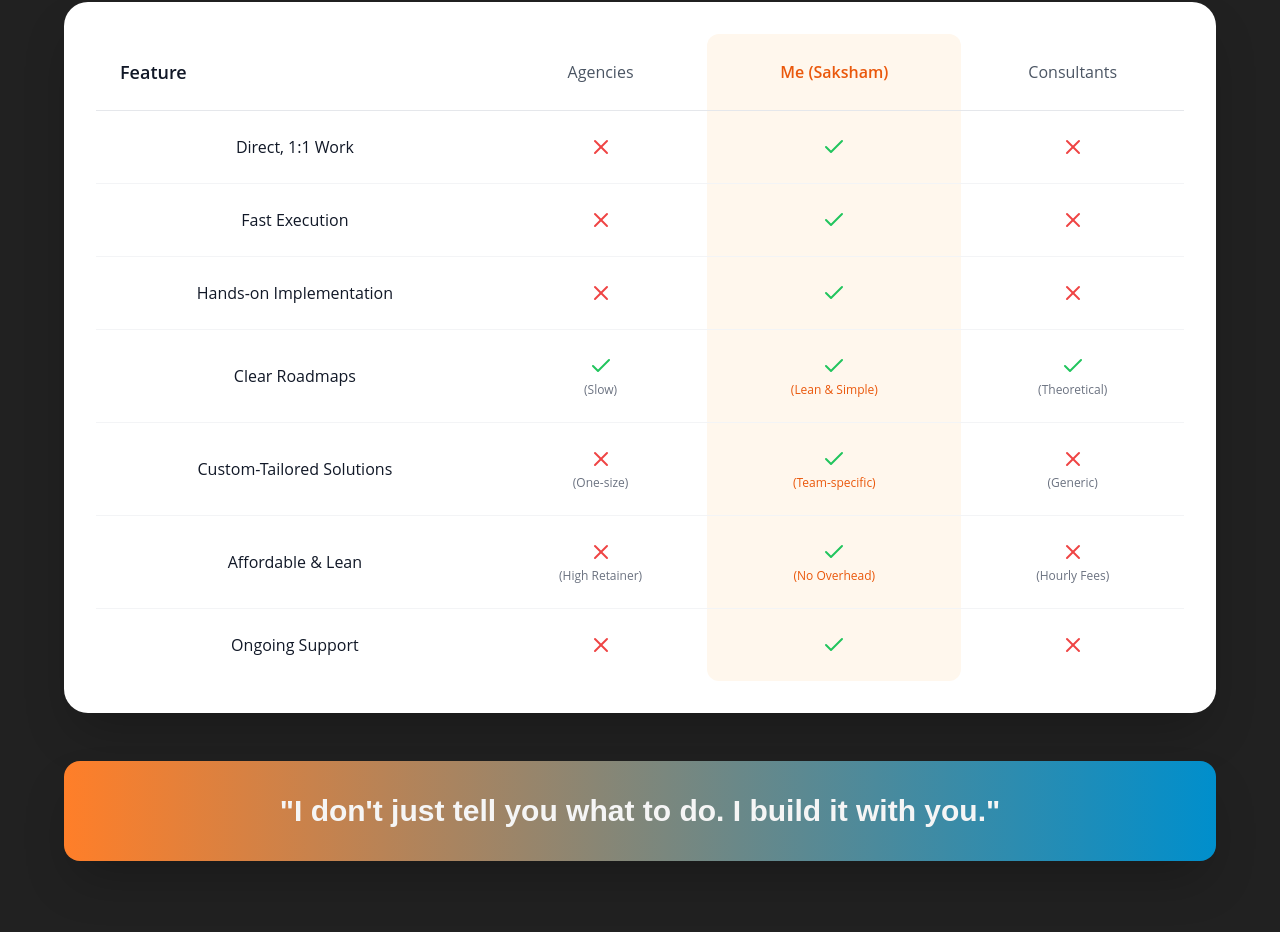
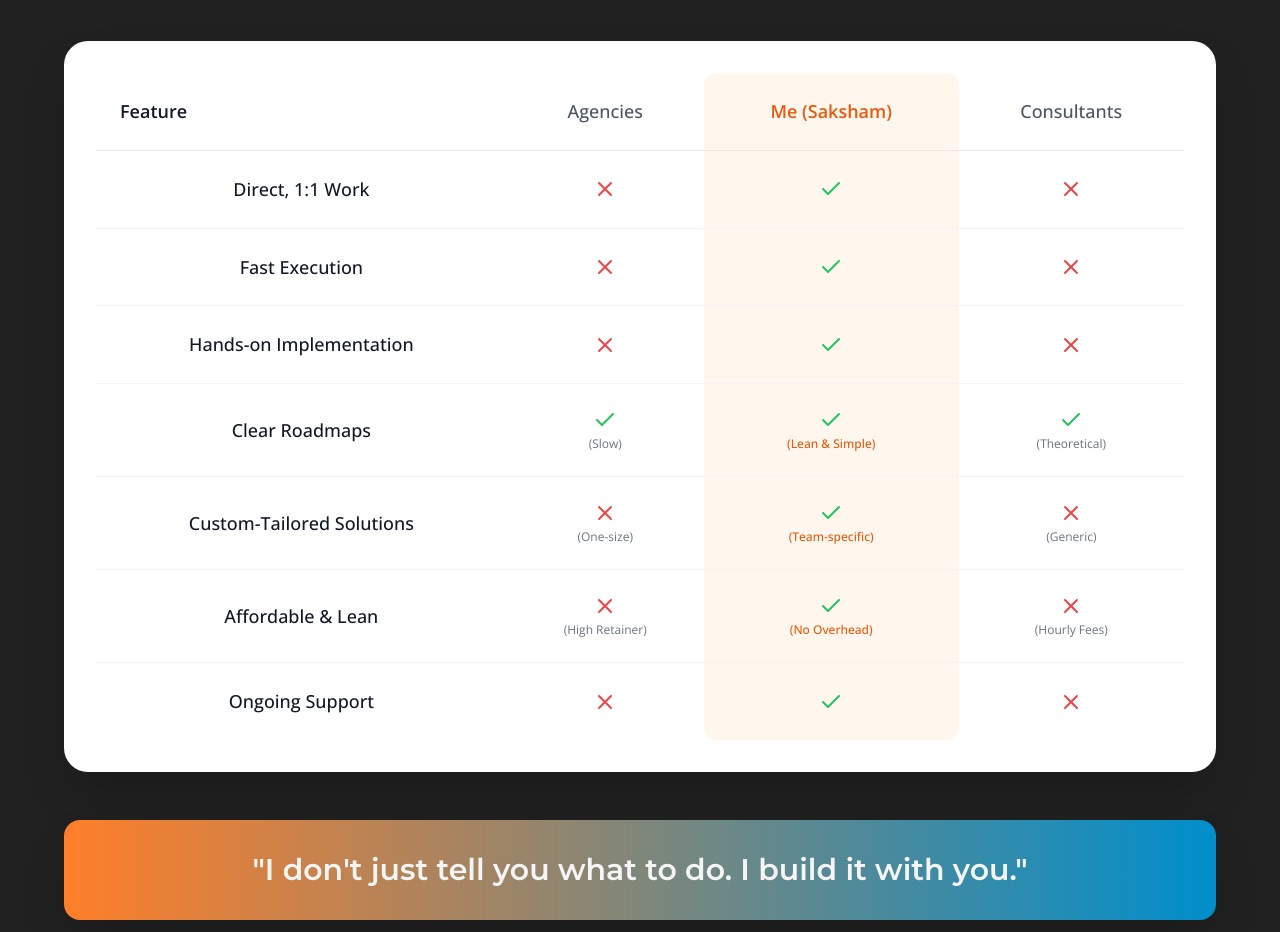
Before and after one commit to SakshamChauhan23/growth-sprint-studio, a React (Vite) app: page / in a window 1280 px wide. Shown: the part 2938-3870 px from the top of the page. Built offline with nearby package versions, Linux system fonts and the light colour scheme.

Commit message:
Apply Brand Guidelines
Updated website styles to adhere to new brand guidelines, including color palette and typography. Ensured consistent application of fonts (Inter, Open Sans, Montserrat) and colors (Teal-Blue, Vibrant Orange, Neutral Dark, Neutral Light) across the site.

```diff
--- a/index.html
+++ b/index.html
@@ -6,6 +6,11 @@
     <title>growth-sprint-studio</title>
     <meta name="description" content="Lovable Generated Project" />
     <meta name="author" content="Lovable" />
+
+    <!-- Google Fonts -->
+    <link rel="preconnect" href="https://fonts.googleapis.com">
+    <link rel="preconnect" href="https://fonts.gstatic.com" crossorigin>
+    <link href="https://fonts.googleapis.com/css2?family=Inter:wght@400;600;700&family=Open+Sans:wght@400;500;600&family=Montserrat:wght@400;500;600&display=swap" rel="stylesheet">
 
     <meta property="og:title" content="growth-sprint-studio" />
     <meta property="og:description" content="Lovable Generated Project" />
--- a/src/index.css
+++ b/src/index.css
@@ -102,15 +102,43 @@ All colors MUST be HSL.
   body {
     @apply bg-background text-foreground;
     font-family: 'Open Sans', sans-serif;
+    font-size: 18px;
+    line-height: 1.6;
   }
 
   h1, h2, h3, h4, h5, h6 {
     font-family: 'Inter', sans-serif;
-    font-weight: 600;
+    font-weight: 700;
+  }
+
+  h1 {
+    @apply text-hero;
+  }
+
+  h2 {
+    @apply text-heading;
   }
 
   .accent-text {
     font-family: 'Montserrat', sans-serif;
     font-weight: 500;
   }
+
+  .quote-text {
+    font-family: 'Montserrat', sans-serif;
+    font-weight: 500;
+    @apply text-quote;
+  }
+
+  .quote-text-lg {
+    font-family: 'Montserrat', sans-serif;
+    font-weight: 500;
+    @apply text-quote-lg;
+  }
+
+  .btn-primary {
+    font-family: 'Inter', sans-serif;
+    font-weight: 700;
+    font-size: 18px;
+  }
 }
--- a/tailwind.config.ts
+++ b/tailwind.config.ts
@@ -18,6 +18,18 @@ export default {
 			}
 		},
 		extend: {
+			fontFamily: {
+				'inter': ['Inter', 'sans-serif'],
+				'opensans': ['Open Sans', 'sans-serif'],
+				'montserrat': ['Montserrat', 'sans-serif'],
+			},
+			fontSize: {
+				'hero': ['48px', { lineHeight: '1.2' }],
+				'heading': ['32px', { lineHeight: '1.3' }],
+				'body': ['18px', { lineHeight: '1.6' }],
+				'quote': ['20px', { lineHeight: '1.5' }],
+				'quote-lg': ['24px', { lineHeight: '1.5' }],
+			},
 			colors: {
 				border: 'hsl(var(--border))',
 				input: 'hsl(var(--input))',
```
